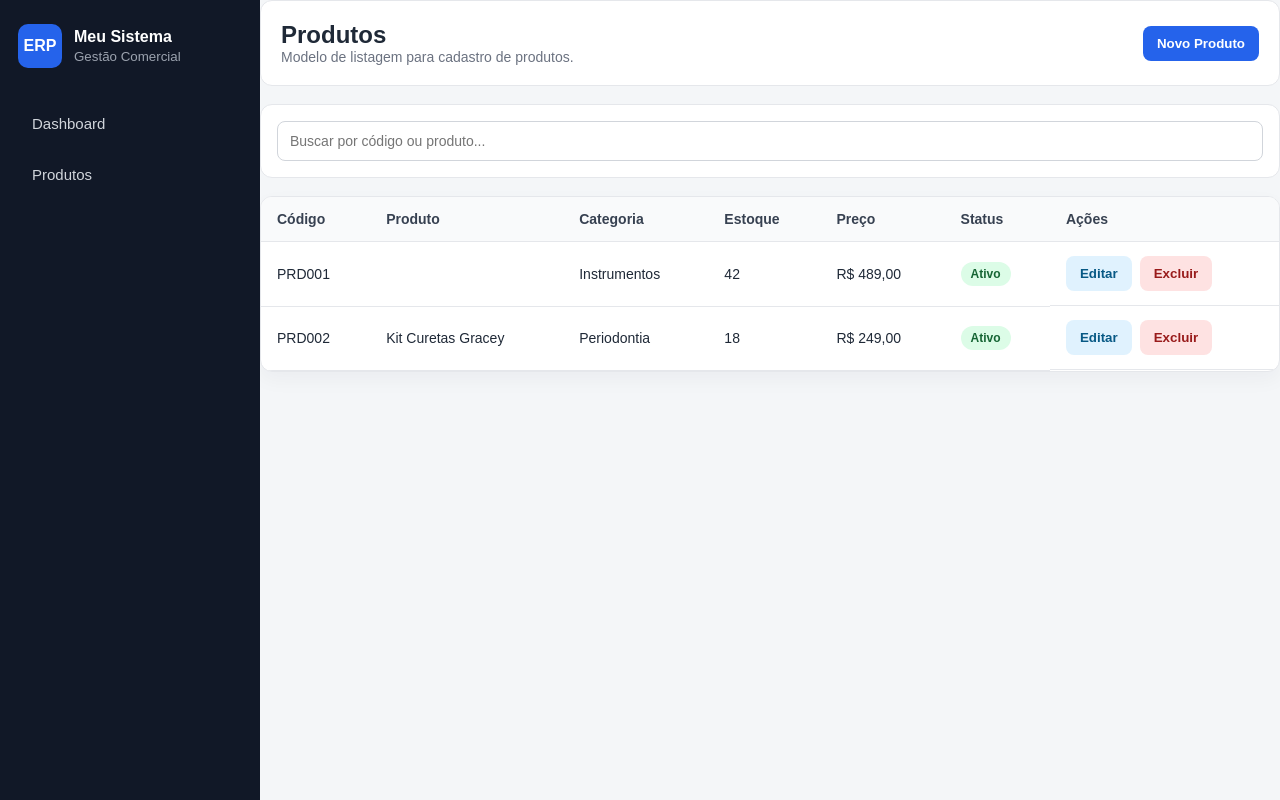
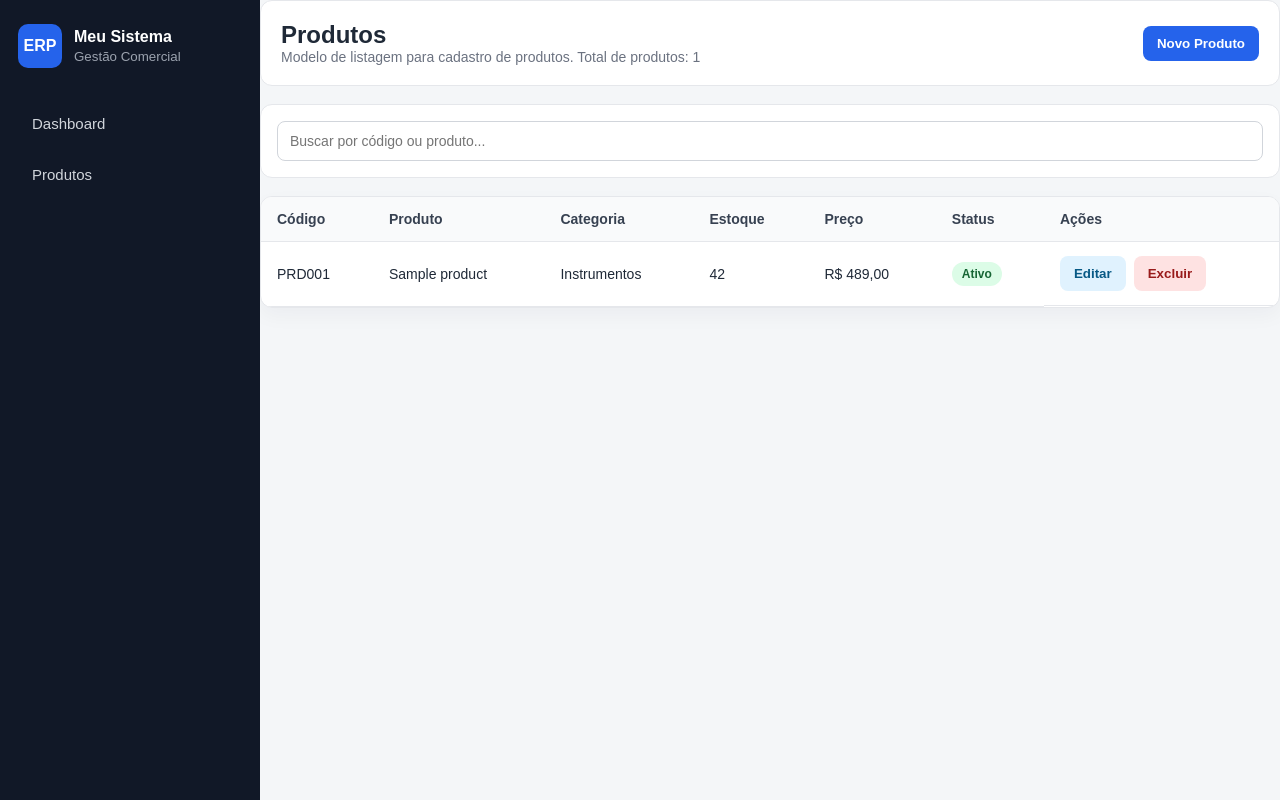
Before and after one commit to Victor-Ote/Django_three, a Django app: page /products/ in a window 1280 px wide. Run offline with Django 5.2, Linux system fonts and the light colour scheme; tables that the repository leaves empty hold one stand-in row (values such as "Sample post").

Commit message:
Product R

```diff
--- a/product/templates/list.html
+++ b/product/templates/list.html
@@ -5,8 +5,8 @@
 <section class="page" id="produtos">
           <div class="page-actions">
             <div>
-              <h2>Produtos</h2>
-              <p>Modelo de listagem para cadastro de produtos.</p>
+              <h2>{{ title }}</h2>
+              <p>Modelo de listagem para cadastro de produtos. Total de produtos: {{ total }}</p>
             </div>
             <button class="btn primary" data-modal="modalProduto">Novo Produto</button>
           </div>
@@ -29,24 +29,17 @@
                 </tr>
               </thead>
               <tbody>
+                {% for p in products %}
                 <tr>
                   <td>PRD001</td>
-                  <td></td>
+                  <td>{{ p.title }}</td>
                   <td>Instrumentos</td>
                   <td>42</td>
                   <td>R$ 489,00</td>
                   <td><span class="badge success">Ativo</span></td>
                   <td class="actions"><button>Editar</button><button>Excluir</button></td>
                 </tr>
-                <tr>
-                  <td>PRD002</td>
-                  <td>Kit Curetas Gracey</td>
-                  <td>Periodontia</td>
-                  <td>18</td>
-                  <td>R$ 249,00</td>
-                  <td><span class="badge success">Ativo</span></td>
-                  <td class="actions"><button>Editar</button><button>Excluir</button></td>
-                </tr>
+               {% endfor %}
               </tbody>
             </table>
           </div>
--- a/product/views.py
+++ b/product/views.py
@@ -5,10 +5,18 @@ from django.views.generic import TemplateView, ListView
 
 class ProductListView(ListView):
     model = Product
-    queryset = Product.objects.all()
+    context_object_name = "products"
     template_name = 'list.html'
 
     def dispatch(self, request, *args, **kwargs):
 
         print('Caiu para o App Product e está na view')
         return super().dispatch(request, *args, **kwargs)
+
+    def get_context_data(self, **kwargs):
+        context = super().get_context_data(**kwargs)
+
+        context["title"] = "Produtos"
+        context["total"] = Product.objects.count()
+
+        return context
```
